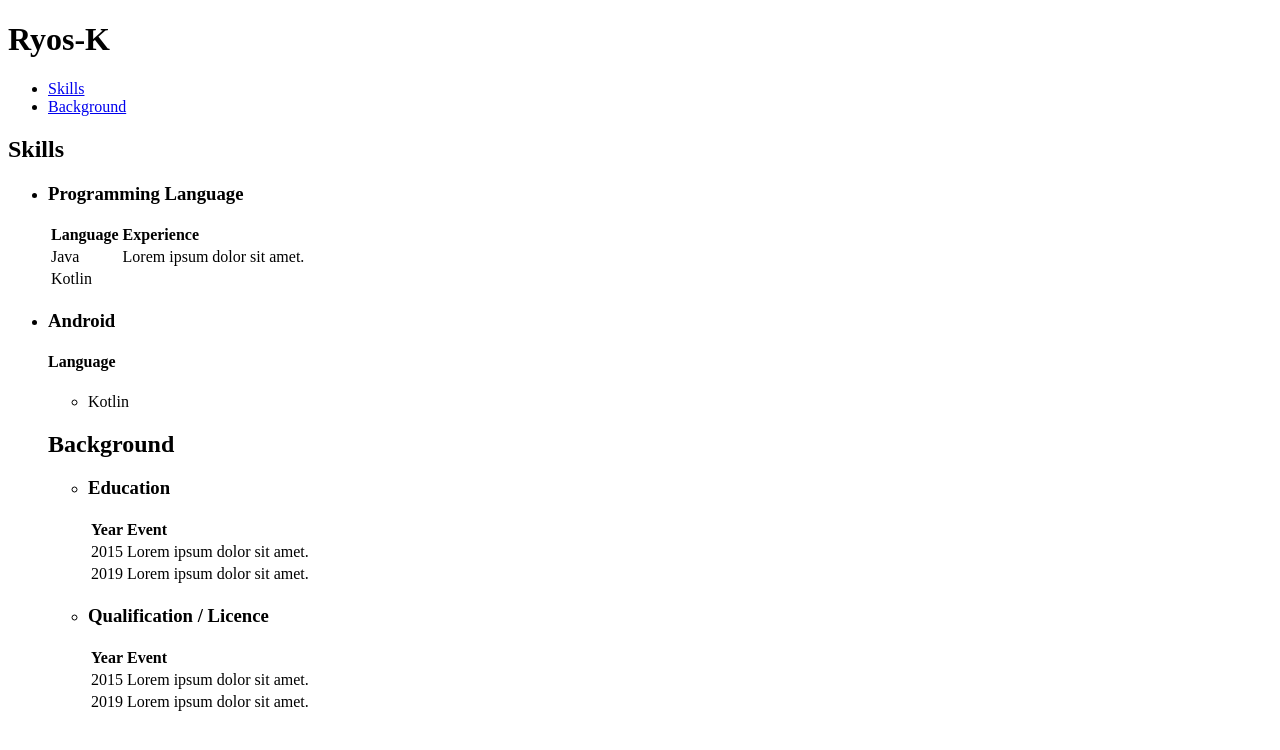
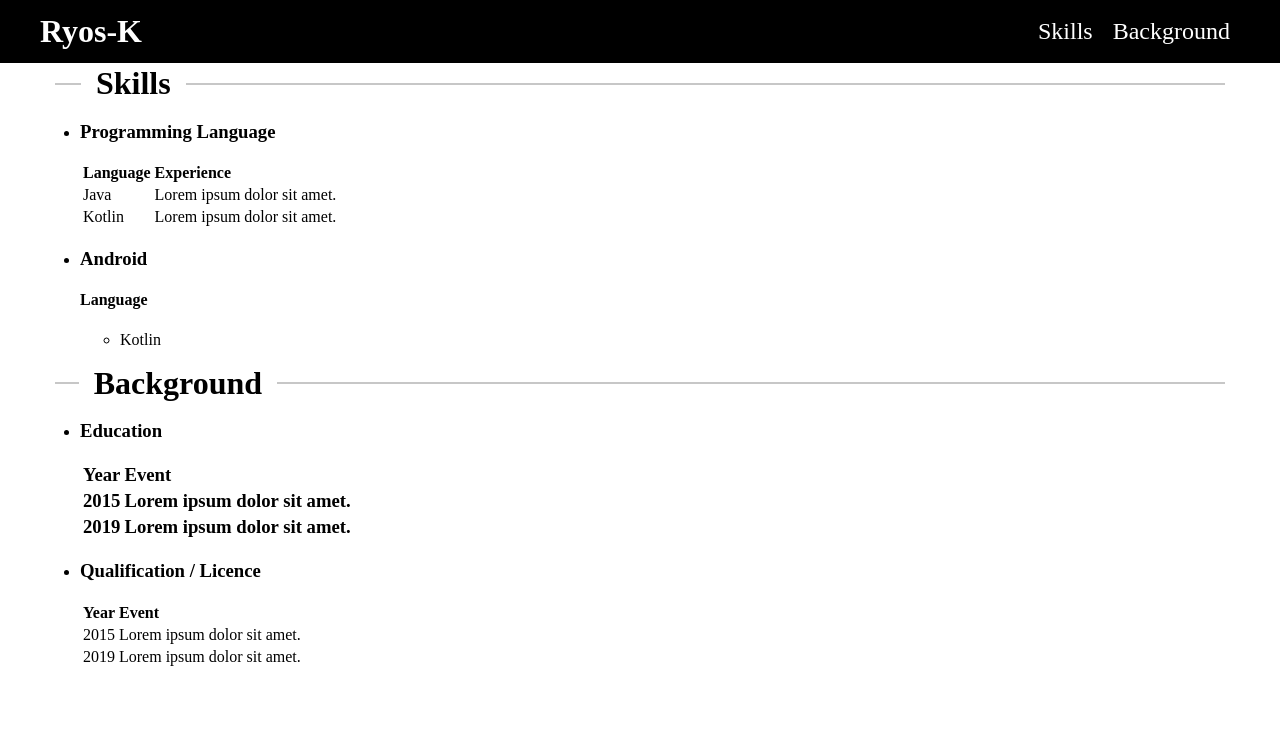
Before and after one commit to Ryos-K/ryos-k.github.io, a plain HTML site: page docs/index.html in a window 1280 px wide. Drawn offline with Linux system fonts and the light colour scheme.

Commit message:
feat: Add horizontal lines to both sides of the section title

```diff
--- a/docs/index.html
+++ b/docs/index.html
@@ -1,23 +1,29 @@
 <!DOCTYPE html>
 <html lang="ja">
+
 <head>
     <meta charset="UTF-8">
     <title>Ryos-K</title>
     <meta name="description" content="Ryos-K のポートフォリオ">
+    <link rel="stylesheet" href="style.css">
 </head>
+
 <body>
     <header>
+        <div class="header-content">
             <h1>Ryos-K</h1>
             <nav>
-                <ul>
-                    <li><a href="#">Skills</a></li>
-                    <li><a href="#">Background</a></li>
+                <ul class="header-nav-list">
+                    <li class="header-nav-item"><a href="#">Skills</a></li>
+                    <li class="header-nav-item"><a href="#">Background</a></li>
                 </ul>
             </nav>
+        </div>
     </header>
     <main>
+        <div class="main-content">
             <section>
-                <h2>Skills</h2>
+                <h2 class="section-title">Skills</h2>
                 <ul>
                     <li>
                         <h3>Programming Language</h3>
@@ -32,6 +38,7 @@
                             </tr>
                             <tr>
                                 <td>Kotlin</td>
+                                <td>Lorem ipsum dolor sit amet.</td>
                             </tr>
                         </table>
                     </li>
@@ -44,11 +51,13 @@
                             </ul>
                         </div>
                     </li>
+                </ul>
+            </section>
             <section>
-                <h2>Background</h2>
+                <h2 class="section-title">Background</h2>
                 <ul>
                     <li>
-                        <h3>Education</h3>
+                        <h3>Education<h3>
                         <table>
                             <tr>
                                 <th>Year</th>
@@ -83,6 +92,8 @@
                     </li>
                 </ul>
             </section>
+        </div>
     </main>
 </body>
+
 </html>
--- a/docs/style.css
+++ b/docs/style.css
@@ -0,0 +1,95 @@
+@charset "UTF-8";
+
+body {
+    margin: 0;
+    padding: 0;
+}
+
+/*
+    Header
+ */
+
+header {
+    background-color:black;
+    display: flex;
+    justify-content: center;
+    width: 100%;
+}
+
+.header-content {
+    display: flex;
+    justify-content: space-between;
+    align-items: center;
+    width: 100%;
+    max-width: 1200px;
+    padding: 2px;
+}
+
+.header-content h1 {
+    color: white;
+    margin: 0;
+}
+
+.header-nav-list {
+    display: flex;
+    justify-content: space-between;
+    list-style: none;
+    padding: 0;
+}
+
+.header-nav-item a {
+    color: white;
+    text-decoration: none;
+    font-size: x-large;
+    margin: 0 10px;
+}
+
+.header-nav-item a:hover {
+    color:darkseagreen;
+}
+
+/*
+    Main
+ */
+
+main {
+    display: flex;
+    justify-content: center;
+    width: 100%;
+}
+
+.main-content {
+    width: 100%;
+    max-width: 1200px;
+    padding: 2px;
+}
+
+.section-title {
+    display: flex;
+    justify-content: center;
+    align-items: center;
+    font-size: xx-large;
+    margin: 0;
+}
+
+/* horizontal lines to both sides of the title */
+.section-title::before {
+    content: '';
+    display: block;
+    width: 30px;
+    height: 2px;
+    background-color: #c7c7c7;
+    margin: 0 15px;
+}
+.section-title::after {
+    content: '';
+    display: block;
+    width: 100%;
+    height: 2px;
+    background-color: #c7c7c7;
+    margin: 0 15px;
+}
+
+/*
+    Main:Background
+ */
```
Lines whose indentation alone changed are shown as unchanged.
